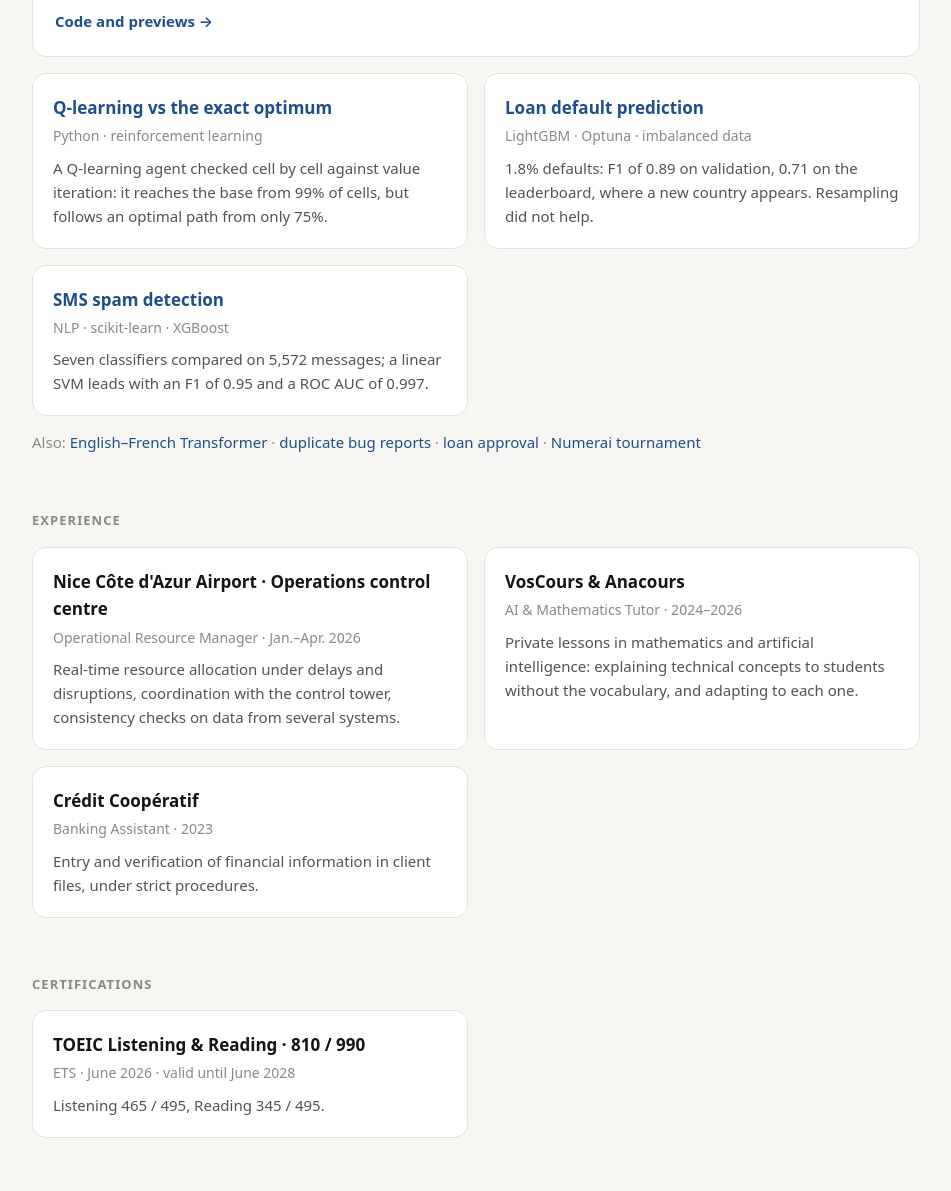
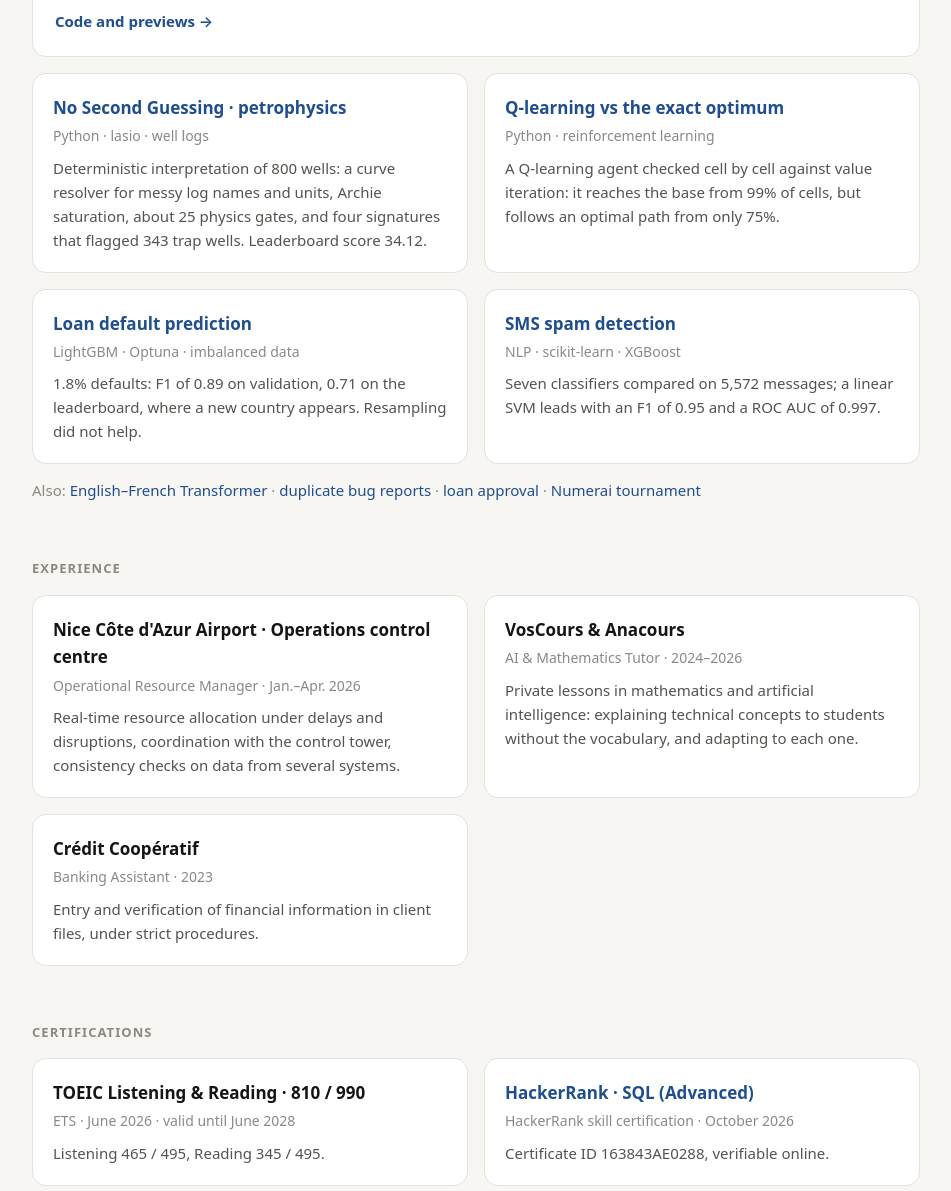
Before and after one commit to MariusEtudiant/MariusEtudiant.github.io, a plain HTML site: page index.html in a window 1280 px wide. Shown: the part 2041-3232 px from the top of the page, without its empty margins (164-1115 px from the left). Drawn offline with Linux system fonts and the light colour scheme.

Commit message:
Add No Second Guessing and the HackerRank SQL (Advanced) certification

```diff
--- a/index.html
+++ b/index.html
@@ -152,6 +152,13 @@
 
     <div class="grid2">
       <div class="card">
+        <h3><a href="https://github.com/MariusEtudiant/no-second-guessing">No Second Guessing · petrophysics</a></h3>
+        <div class="meta">Python · lasio · well logs</div>
+        <p>Deterministic interpretation of 800 wells: a curve resolver for messy log names and units,
+          Archie saturation, about 25 physics gates, and four signatures that flagged 343 trap wells.
+          Leaderboard score 34.12.</p>
+      </div>
+      <div class="card">
         <h3><a href="https://github.com/MariusEtudiant/RobotiqueRL">Q-learning vs the exact optimum</a></h3>
         <div class="meta">Python · reinforcement learning</div>
         <p>A Q-learning agent checked cell by cell against value iteration: it reaches the base from
@@ -208,6 +215,11 @@
         <div class="meta">ETS · June 2026 · valid until June 2028</div>
         <p>Listening 465 / 495, Reading 345 / 495.</p>
       </div>
+      <div class="card">
+        <h3><a href="https://www.hackerrank.com/certificates/163843ae0288">HackerRank · SQL (Advanced)</a></h3>
+        <div class="meta">HackerRank skill certification · October 2026</div>
+        <p>Certificate ID 163843AE0288, verifiable online.</p>
+      </div>
     </div>
   </section>
 
```
